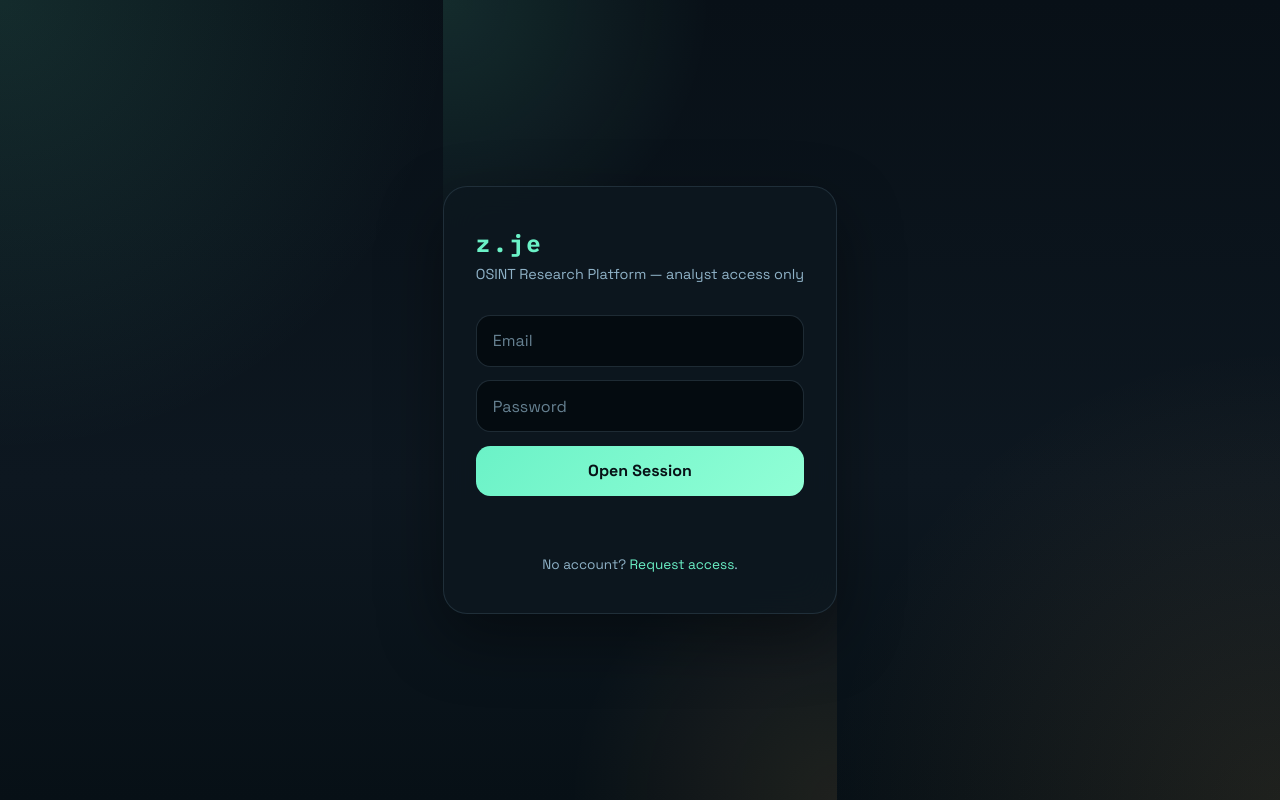
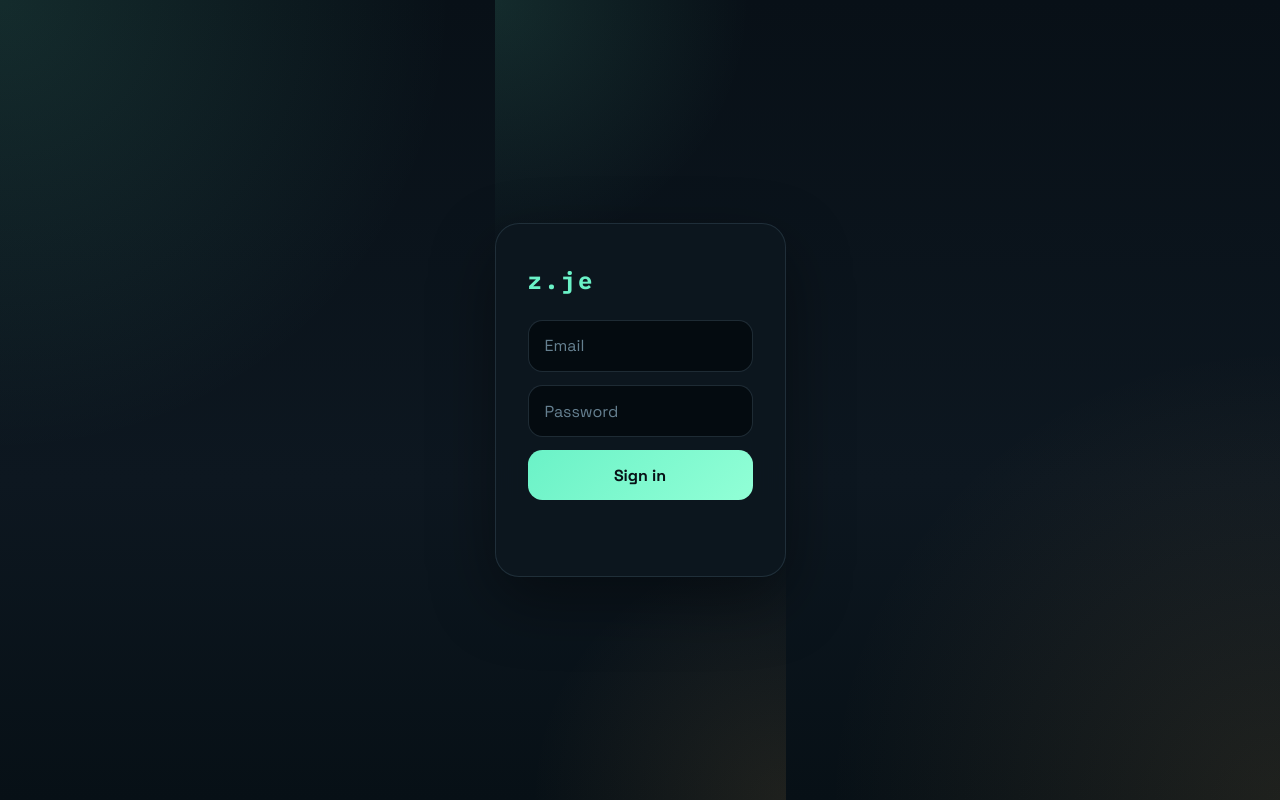
Before and after one commit to zzoidbergzz/z-zoidberg, a FastAPI app: page /login in a window 1280 px wide. Run offline with FastAPI, Linux system fonts and the light colour scheme; parts of the project's set-up code (start-up, migrations or seed data) failed here and were passed over.

Commit message:
ui: hide unauth landing, show only login prompt; fix /index 500
- /  redirects unauthenticated visitors to /login (no marketing/landing
  page exposing platform internals)
- ui_home now passes stats={} so the dashboard template's
  {{ stats.* | default(...) }} doesn't trip strict-undefined Jinja
  (was raising 500 immediately after login)
- login.html trimmed: no tagline, no 'Request access' link, generic
  'Sign in' button, plain 'z.je' title — minimal info disclosure

Co-authored-by: Copilot <223556219+Copilot@users.noreply.github.com>

```diff
--- a/security-knowledge/app/ui/routes.py
+++ b/security-knowledge/app/ui/routes.py
@@ -26,8 +26,12 @@ def _login_redirect(path: str) -> RedirectResponse:
 @ui_router.get("/", response_class=HTMLResponse)
 async def ui_home(request: Request):
     if not _authed(request):
-        return templates.TemplateResponse(request, "landing.html")
-    return templates.TemplateResponse(request, "index.html", {"current_user": get_template_user(request)})
+        return _login_redirect("/")
+    return templates.TemplateResponse(
+        request,
+        "index.html",
+        {"current_user": get_template_user(request), "stats": {}},
+    )
 
 
 @ui_router.get("/graph", response_class=HTMLResponse)
--- a/security-knowledge/templates/login.html
+++ b/security-knowledge/templates/login.html
@@ -3,7 +3,7 @@
 <head>
   <meta charset="utf-8">
   <meta name="viewport" content="width=device-width, initial-scale=1">
-  <title>z.je | Login</title>
+  <title>z.je</title>
   <link rel="preconnect" href="https://fonts.googleapis.com">
   <link rel="preconnect" href="https://fonts.gstatic.com" crossorigin>
   <link href="https://fonts.googleapis.com/css2?family=IBM+Plex+Mono:wght@400;700&family=Space+Grotesk:wght@400;700&display=swap" rel="stylesheet">
@@ -47,12 +47,7 @@
       letter-spacing: 0.1em;
       margin-bottom: 0.35rem;
     }
-    .tagline {
-      color: var(--muted);
-      font-size: 0.9rem;
-      margin-bottom: 2rem;
-    }
-    .stack { display: grid; gap: 0.85rem; }
+    .stack { display: grid; gap: 0.85rem; margin-top: 1.5rem; }
     input {
       width: 100%;
       padding: 0.9rem 1rem;
@@ -92,21 +87,17 @@
     }
     .status.error { color: var(--danger); }
     .status.success { color: var(--accent); }
-    .footer { margin-top: 1.5rem; text-align: center; font-size: 0.85rem; color: var(--muted); }
-    .footer a { color: var(--accent); text-decoration: none; }
   </style>
 </head>
 <body>
   <div class="card">
     <div class="brand">z.je</div>
-    <div class="tagline">OSINT Research Platform — analyst access only</div>
     <form class="stack" id="login-form">
       <input type="email" name="email" placeholder="Email" autocomplete="email" required>
       <input type="password" name="password" placeholder="Password" autocomplete="current-password" required>
-      <button type="submit" id="login-btn">Open Session</button>
+      <button type="submit" id="login-btn">Sign in</button>
       <div class="status" id="status"></div>
     </form>
-    <div class="footer">No account? <a href="/register">Request access</a>.</div>
   </div>
   <script>
     document.getElementById("login-form").addEventListener("submit", async (e) => {
```
